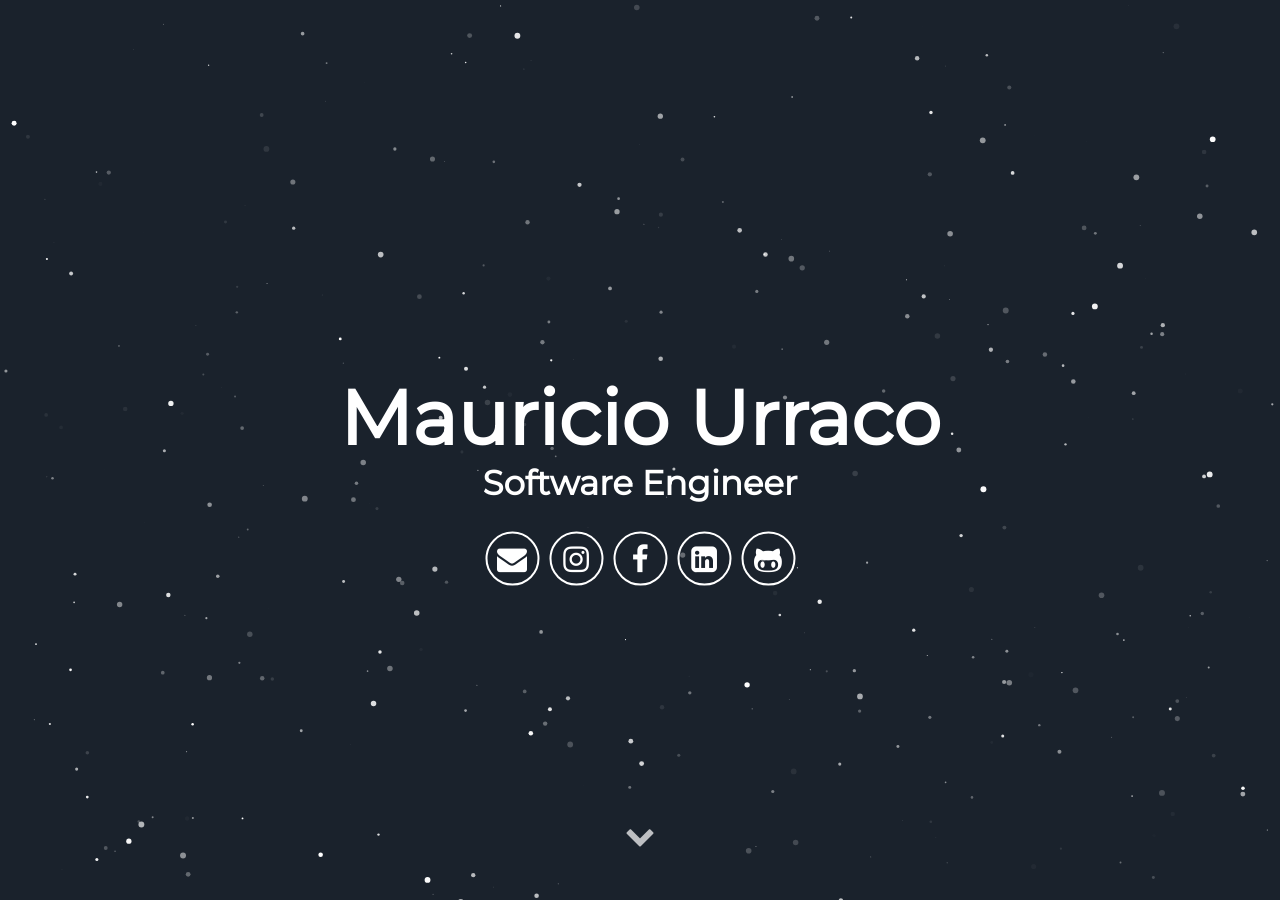
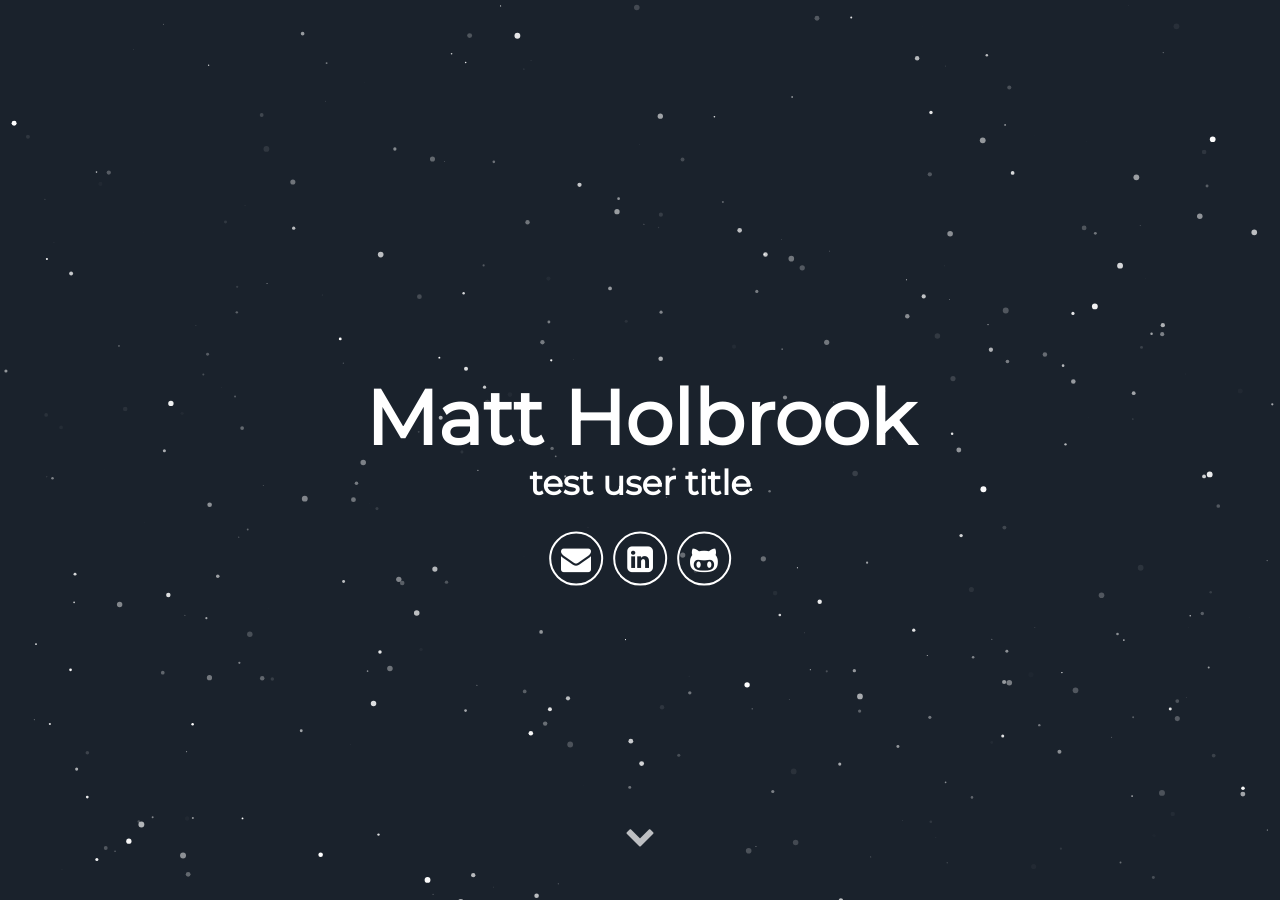
Before and after one commit to holbrojm/holbrojm.github.io, a Jekyll site: the page built from index.html, in a window 1280 px wide and 900 px high. Built offline with Jekyll 4.4.1, drawn with Linux system fonts in a browser that asks for light colours; some web fonts are replaced; some of the changed text lies outside the part shown.

Commit message:
change_username

```diff
--- a/_config.yml
+++ b/_config.yml
@@ -1,13 +1,13 @@
 # Site settings
-title: Mauricio Urraco
-description: Jekyll Theme Minimal Resume
+title: Matt Holbrook
+description: Dev - Jekyll Theme Minimal Resume
 # baseurl: "" # the subpath of your site, e.g. /blog
 # url: "localhost:3000" # the base hostname & protocol for your site e.g. http://willianjusten.com.br
 
 # User settings
-username: Mauricio Urraco
-user_description: I'm a Software Engineer from Argentina, always searching for the next challenge; no task is too scary nor too difficult. Lately I have been immersed in world of Giving Circles working with Grapevine, a California based startup trying to improve the world through collaborative giving. I'm the first engineer they hired to work on the platform.
-user_title: Software Engineer
+username: Matt Holbrook
+user_description:
+user_title: test user title
 email: mauriurraco@gmail.com
 # twitter_username: lorem_ipsum
 # github_username:  lorem_ipsum
--- a/_includes/header.html
+++ b/_includes/header.html
@@ -5,11 +5,9 @@
         <span class="site-description">{{ site.user_title }}</span>
       </h1>
       <div class="header-icons">
-        <a aria-label="Send email" href="mailto:mauriurraco@gmail.com"><i class="icon fa fa-envelope"></i></a>
-        <a aria-label="My Instagram" target="_blank" href="https://www.instagram.com/mauriciourraco7"><i class="icon fa fa-instagram" aria-hidden="true"></i></a>
-        <a aria-label="My Facebook" target="_blank" href="https://www.facebook.com/mauricio.urraco"><i class="icon fa fa-facebook" aria-hidden="true"></i></a>
-        <a aria-label="My LinkedIn" target="_blank" href="https://www.linkedin.com/in/murraco"><i class="icon fa fa-linkedin-square" aria-hidden="true"></i></a>
-        <a aria-label="My Github" target="_blank" href="https://github.com/murraco"><i class="icon fa fa-github-alt" aria-hidden="true"></i></a>
+        <a aria-label="Send email" href="mailto:mholbrook0@gmail.com"><i class="icon fa fa-envelope"></i></a>
+        <a aria-label="My LinkedIn" target="_blank" href="https://www.linkedin.com/in/mholbrook0"><i class="icon fa fa-linkedin-square" aria-hidden="true"></i></a>
+        <a aria-label="My Github" target="_blank" href="https://github.com/holbrojm"><i class="icon fa fa-github-alt" aria-hidden="true"></i></a>
       </div>
       <div class="header-links">
         <!-- <a class="link" href="#about" data-scroll>About Me</a> -->
```
